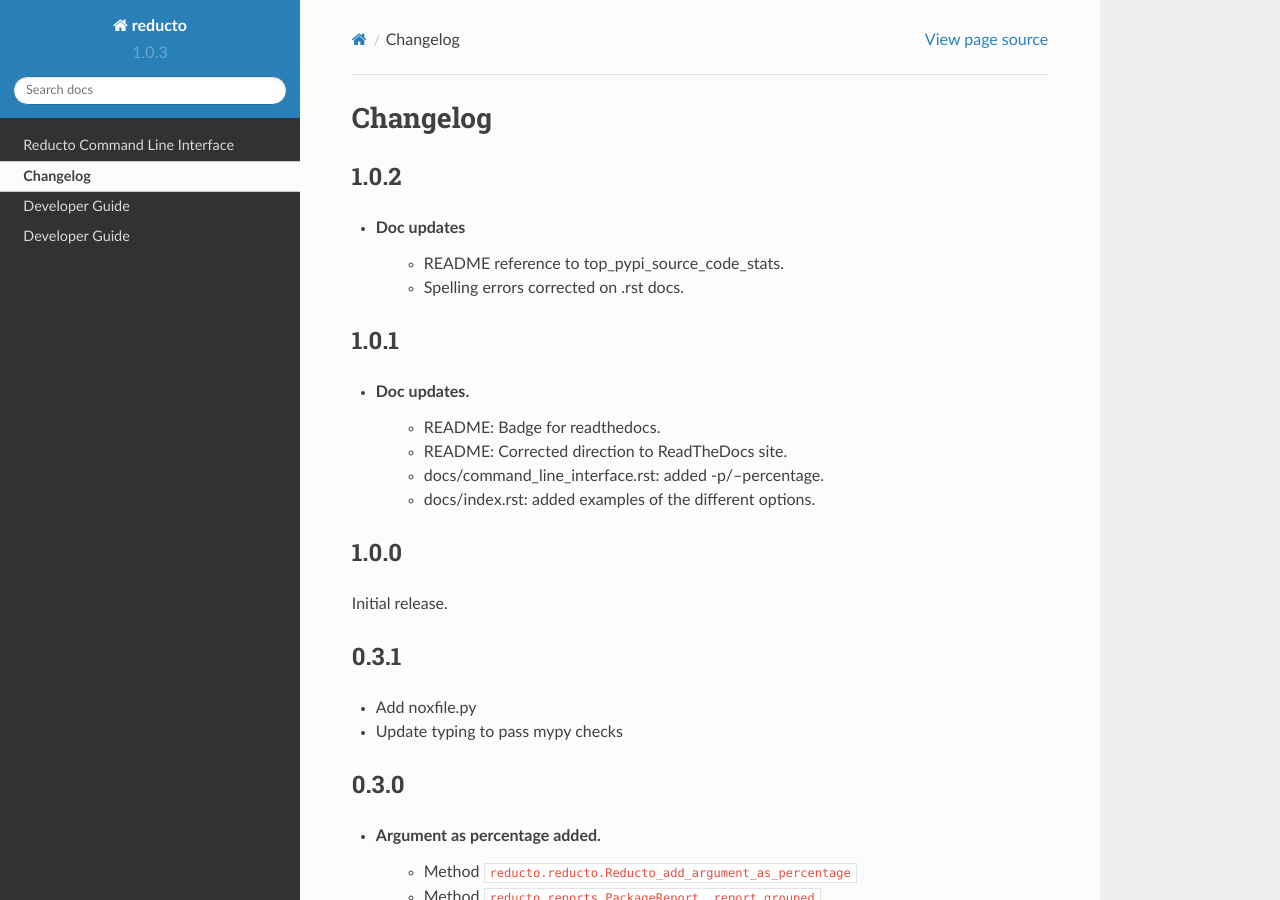
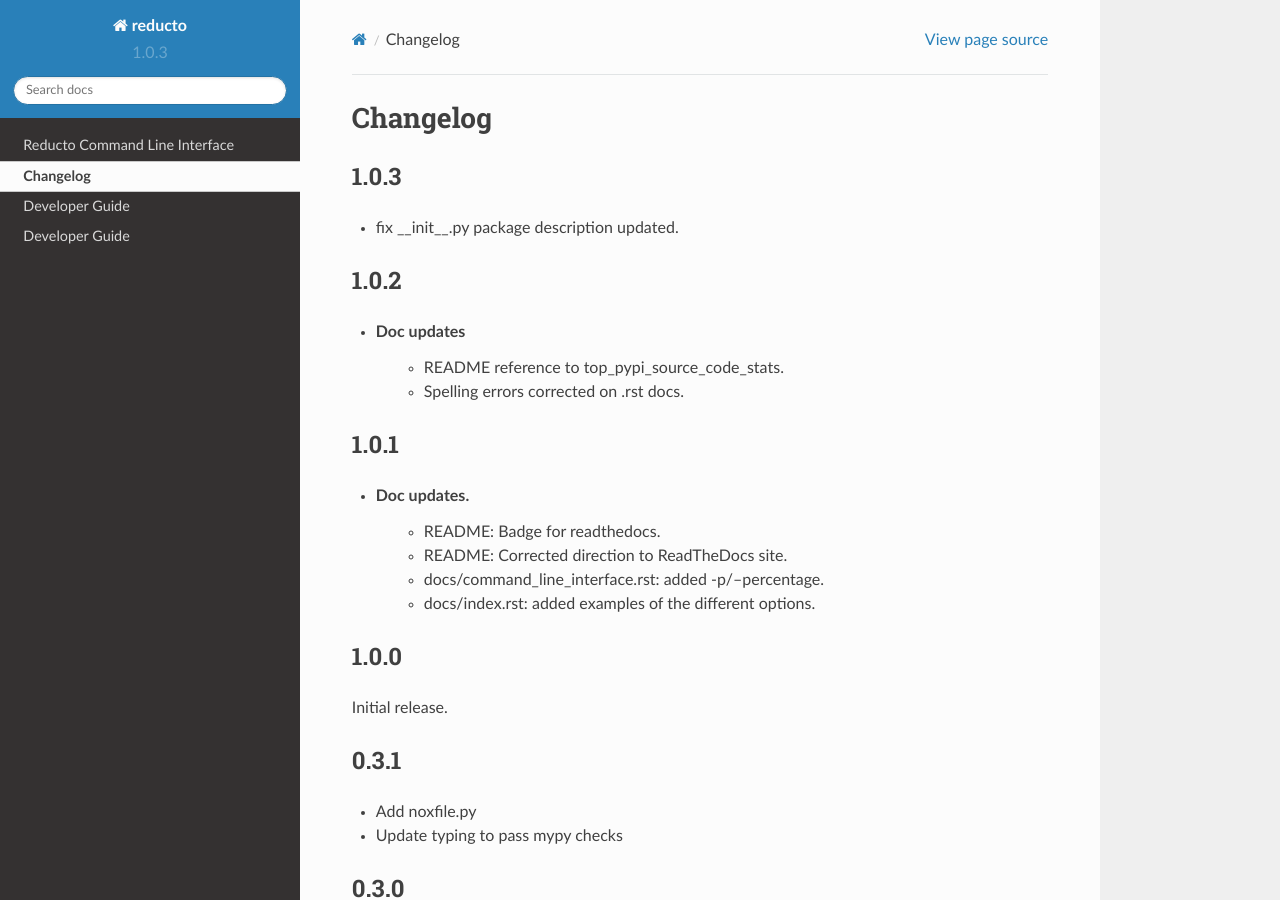
Before and after one commit to plaguss/reducto, a Sphinx documentation site: the page built from docs/changelog.rst, in a window 1280 px wide and 900 px high. Built offline with Sphinx 7.4.7 and the Read the Docs theme 2.0.0, drawn with Linux system fonts in a browser that asks for light colours.

Commit message:
doc: package description added

```diff
--- a/docs/changelog.rst
+++ b/docs/changelog.rst
@@ -1,5 +1,11 @@
 Changelog
 =========
+
+1.0.3
+-----
+
+- fix __init__.py package description updated.
+
 
 1.0.2
 -----
```
